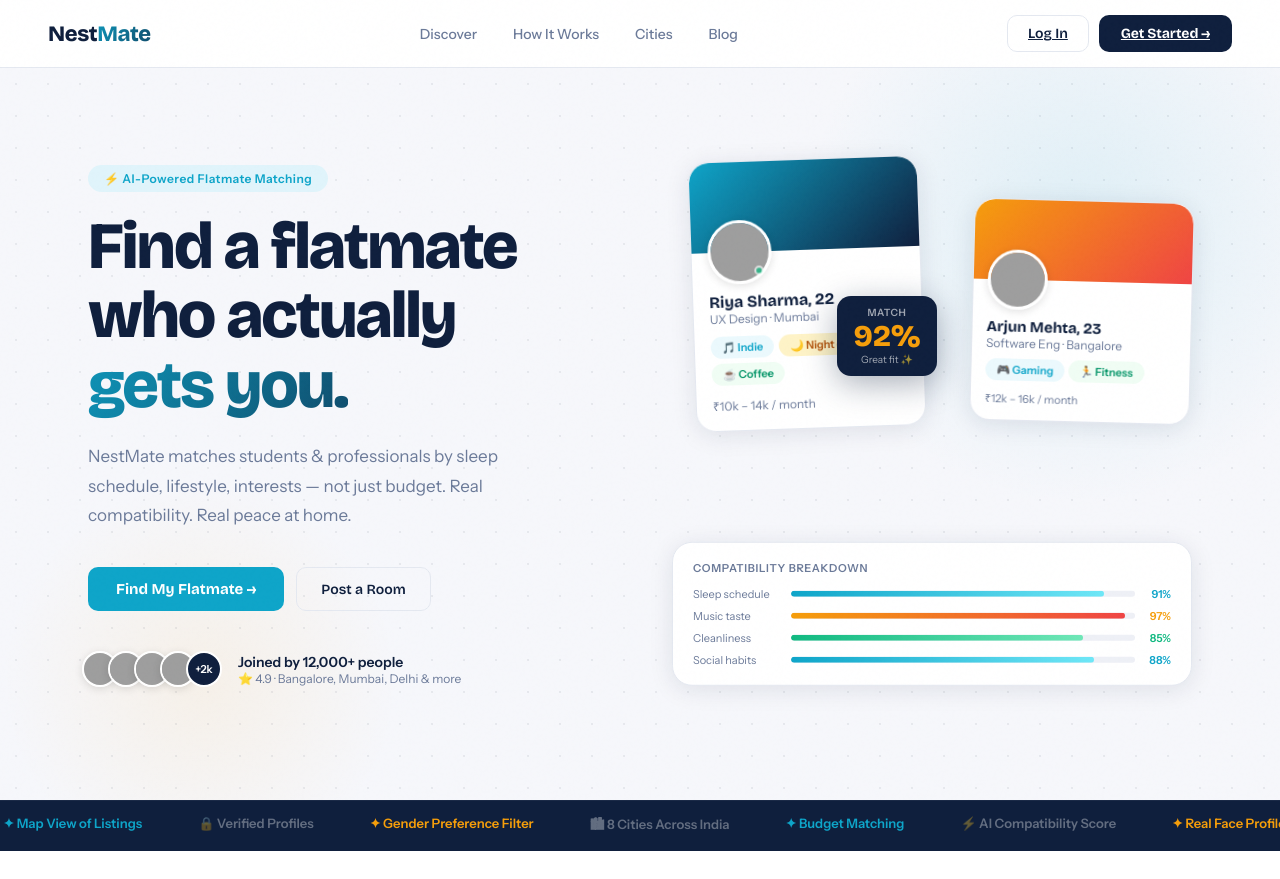
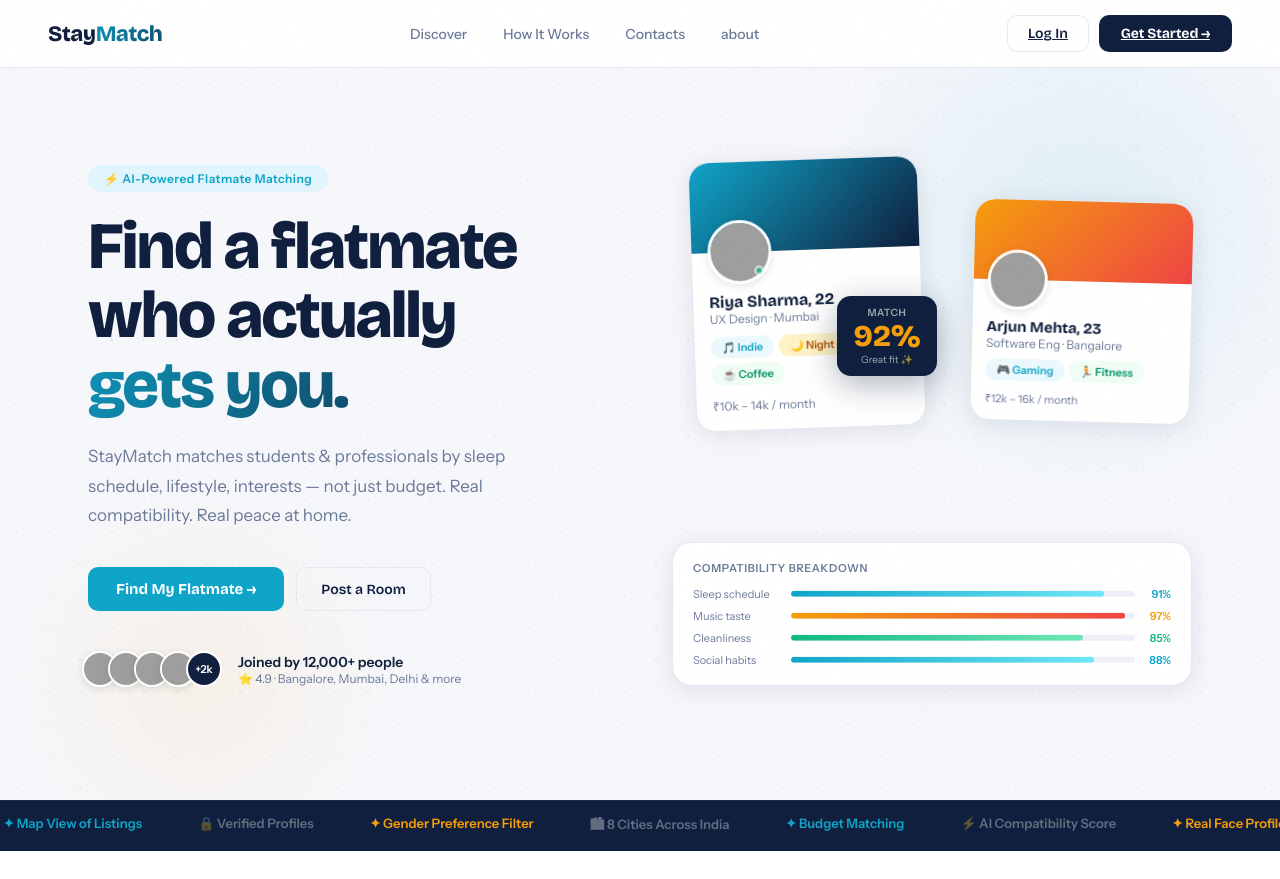
Before and after one commit to code-with-manish09/staymatch-ai, a Django app: template templates/home/index.html in a window 1280 px wide. Shown: the top 879 px of the page. Run offline with Django 5.2, Linux system fonts and the light colour scheme; the template is opened without the code that fills it, so the values that code supplies are empty; parts of the project's set-up code (start-up, migrations or seed data) failed here and were passed over; grey boxes are pictures that could not be loaded.

Commit message:
manish:edit html files of all apps

```diff
--- a/templates/accounts/login.html
+++ b/templates/accounts/login.html
@@ -3,7 +3,7 @@
 <head>
 <meta charset="UTF-8">
 <meta name="viewport" content="width=device-width, initial-scale=1.0">
-<title>NestMate Login</title>
+<title>StayMatch Login</title>
 
 <link href="https://fonts.googleapis.com/css2?family=Bricolage+Grotesque:wght@600;700;800&family=Instrument+Sans:wght@400;500;600&display=swap" rel="stylesheet"/>
 
@@ -246,7 +246,7 @@ h2{
 
 <div class="card">
 
-  <div class="logo">Nest<span>Mate</span></div>
+  <div class="logo">Stay<span>Match</span></div>
 
   <h2>Welcome back ✨</h2>
   <div class="sub">Your perfect flatmate is waiting.</div>
--- a/templates/accounts/register.html
+++ b/templates/accounts/register.html
@@ -220,7 +220,7 @@ h2{font-family:'Bricolage Grotesque';font-size:26px;}
 <div class="blob"></div>
 
 <div class="card">
-  <div class="logo">Nest<span>Mate</span></div>
+  <div class="logo">Stay<span>Match</span></div>
   <h2>Create account 🚀</h2>
   <div class="sub">Find your perfect flatmate faster.</div>
 
--- a/templates/dashboard/dashboard.html
+++ b/templates/dashboard/dashboard.html
@@ -467,7 +467,7 @@ input[type=range]{width:100%;accent-color:var(--teal);}
 <!-- ════════════════════════════ SIDEBAR ════════════════════════════ -->
 <aside class="sidebar">
   <div class="sidebar-logo">
-    <div class="logo-text">Nest<span class="logo-dot">Mate</span></div>
+    <div class="logo-text">Stay<span class="logo-dot">Match</span></div>
   </div>
 
   <div class="sb-section">Main</div>
--- a/templates/home/index.html
+++ b/templates/home/index.html
@@ -257,14 +257,14 @@ footer{
 <!-- ══════════ NAV ══════════ -->
 <nav>
   <div class="nav-logo">
-    Nest<span class="grad">Mate</span>
+    Stay<span class="grad">Match</span>
   </div>
   <div class="nav-links">
-    <a href="#" class="nav-a">Discover</a>
-    <a href="#" class="nav-a">How It Works</a>
-    <a href="#" class="nav-a">Cities</a>
-    <a href="#" class="nav-a">Blog</a>
-  </div>
+    <a href="/#discover-section" class="nav-a">Discover</a>
+    <a href="/#how-it-works" class="nav-a">How It Works</a>
+    <a href="/#contacts-section" class="nav-a">Contacts</a>
+    <a href="/#about-section" class="nav-a">about</a>
+</div>
   <div style="display:flex;gap:10px;align-items:center;">
     <a href="{% url 'login' %}" class="btn-outline" style="padding:9px 20px;font-size:14px;">Log In</a>
     <a href="{% url 'register' %}" class="btn-primary" style="padding:10px 22px;font-size:14px;">Get Started →</a>
@@ -290,7 +290,7 @@ footer{
       </h1>
 
       <p class="fu d3" style="font-size:17px;line-height:1.75;color:var(--muted);max-width:430px;margin-bottom:36px;">
-        NestMate matches students & professionals by sleep schedule, lifestyle, interests — not just budget. Real compatibility. Real peace at home.
+        StayMatch matches students & professionals by sleep schedule, lifestyle, interests — not just budget. Real compatibility. Real peace at home.
       </p>
 
       <div class="fu d4" style="display:flex;gap:12px;margin-bottom:40px;flex-wrap:wrap;">
@@ -417,6 +417,9 @@ footer{
 </div>
 
 <!-- ══════════ LIVE PROFILES ══════════ -->
+ <div id="discover-section"class =''>
+ </div>
+
 <section class="section" style="background:var(--white);">
   <div class="container">
     <div style="display:flex;align-items:flex-end;justify-content:space-between;margin-bottom:52px;">
@@ -525,6 +528,9 @@ footer{
 </section>
 
 <!-- ══════════ HOW IT WORKS ══════════ -->
+ <div id="how-it-works"class =''>
+
+ </div>
 <section class="section" style="background:var(--off);">
   <div class="container">
     <div style="text-align:center;margin-bottom:56px;">
@@ -766,6 +772,8 @@ footer{
 </section>
 
 <!-- ══════════ FEATURES ══════════ -->
+ <div id="about-section"class =''>
+ </div>
 <section class="section" style="background:var(--white);">
   <div class="container">
     <div style="text-align:center;margin-bottom:56px;">
@@ -883,11 +891,13 @@ footer{
 </section>
 
 <!-- ══════════ FOOTER ══════════ -->
+ <div id="contacts-section"class =''>
+ </div>
 <footer>
   <div class="container">
     <div style="display:flex;justify-content:space-between;align-items:flex-start;gap:32px;flex-wrap:wrap;padding-bottom:32px;border-bottom:1px solid rgba(255,255,255,.08);">
       <div style="max-width:260px;">
-        <div class="display" style="font-size:22px;font-weight:800;color:#fff;margin-bottom:10px;">NestMate</div>
+        <div class="display" style="font-size:22px;font-weight:800;color:#fff;margin-bottom:10px;">StayMatch</div>
         <p style="font-size:13px;line-height:1.7;color:rgba(255,255,255,.4);">AI-powered flatmate matching for students and professionals across India.</p>
       </div>
       <div style="display:flex;gap:64px;flex-wrap:wrap;">
```
